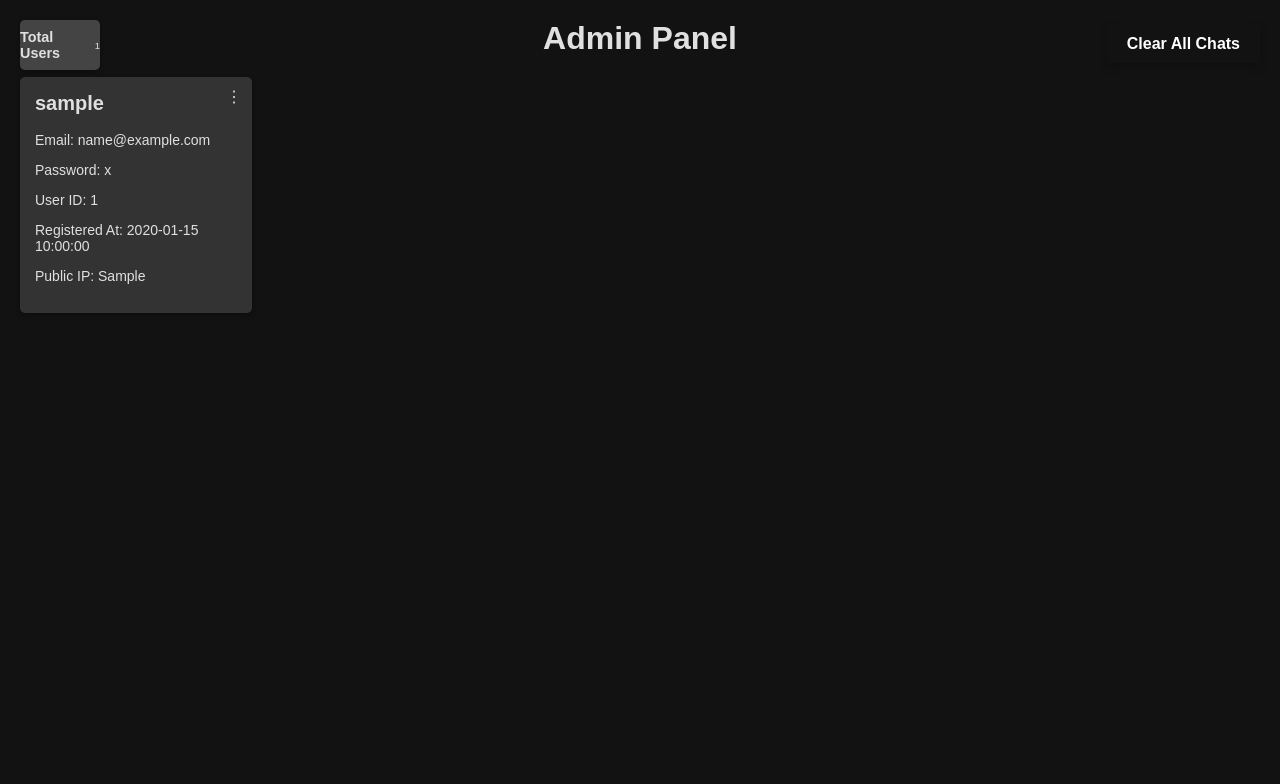
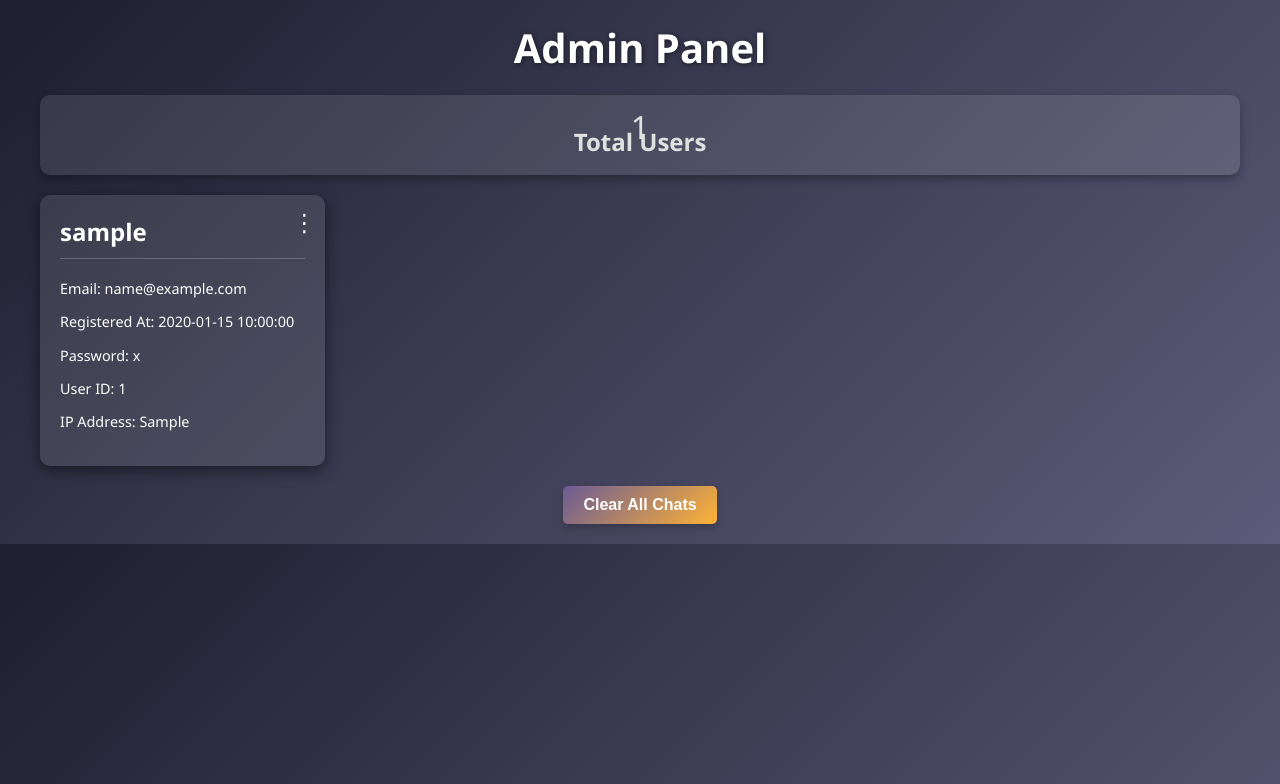
Before and after one commit to RayWZW/testchatapp, a Python web app: template templates/admin.html in a window 1280 px wide. Shown: the top 784 px of the page. Run offline with Jinja, Linux system fonts and the light colour scheme; the template is opened without the code that fills it: most values are stand-ins (such as "Sample title", 1, 10 or a date in 2020).

Commit message:
Update admin.html

```diff
--- a/templates/admin.html
+++ b/templates/admin.html
@@ -6,14 +6,16 @@
     <title>Admin Panel</title>
     <style>
         body {
-            background-color: #121212;
-            color: #e0e0e0;
-            font-family: Arial, sans-serif;
+            background: linear-gradient(135deg, #1e1e2f, #5c5c7a);
+            color: #ffffff;
+            font-family: 'Segoe UI', Tahoma, Geneva, Verdana, sans-serif;
             margin: 0;
             padding: 0;
         }
         .container {
             padding: 20px;
+            max-width: 1200px;
+            margin: auto;
         }
         .header {
             text-align: center;
@@ -21,72 +23,72 @@
         }
         .header h1 {
             margin: 0;
-            font-size: 2rem;
+            font-size: 2.5rem;
             font-weight: bold;
+            text-shadow: 1px 1px 5px rgba(0, 0, 0, 0.5);
         }
         .user-count-card {
-    background-color: #444;
-    border-radius: 5px;
-    height: 50px; /* Set height to 50 pixels */
-    padding: 0; /* Remove padding */
+            background: rgba(255, 255, 255, 0.1);
+            border-radius: 10px;
+            height: 60px;
+            padding: 10px;
             color: #e0e0e0;
-    box-shadow: 0 2px 5px rgba(0, 0, 0, 0.3);
-    margin-bottom: 5px; /* Space below the card */
+            box-shadow: 0 4px 10px rgba(0, 0, 0, 0.3);
+            margin-bottom: 20px;
+            position: relative;
+            text-align: center;
+        }
+        .user-count-card::after {
+            content: attr(data-user-count);
+            font-size: 2rem;
+            color: #e0e0e0;
             position: absolute;
-    top: 20px;
-    left: 20px;
-    width: 80px; /* Adjust width for better fit */
-    z-index: 100;
-    font-size: 0.6rem; /* Smaller font size */
-    display: flex; /* Use flexbox for alignment */
-    align-items: center; /* Center content vertically */
-    justify-content: center; /* Center content horizontally */
-    overflow: hidden; /* Prevent overflow */
-    text-overflow: ellipsis; /* Ellipsis for overflow text */
+            top: 10px;
+            left: 50%;
+            transform: translateX(-50%);
         }
-
-.user-count-card::after {
-    content: attr(data-user-count); /* Display user count */
-    font-size: 1.5rem; /* Increased font size for the number */
-    color: #e0e0e0; /* Text color */
-}
-
-
         .user-grid {
             display: grid;
-            grid-template-columns: repeat(auto-fill, minmax(200px, 1fr));
+            grid-template-columns: repeat(auto-fill, minmax(250px, 1fr));
             gap: 20px;
         }
         .user-card {
-            background-color: #333;
-            border-radius: 5px;
-            padding: 15px;
+            background: rgba(255, 255, 255, 0.1);
+            border-radius: 10px;
+            padding: 20px;
             position: relative;
-            color: #e0e0e0;
-            box-shadow: 0 2px 5px rgba(0, 0, 0, 0.3);
+            color: #ffffff;
+            box-shadow: 0 4px 15px rgba(0, 0, 0, 0.5);
+            transition: transform 0.3s;
+        }
+        .user-card:hover {
+            transform: translateY(-5px);
         }
         .user-card h2 {
             margin-top: 0;
-            font-size: 1.25rem;
+            font-size: 1.5rem;
+            border-bottom: 1px solid rgba(255, 255, 255, 0.2);
+            padding-bottom: 10px;
         }
         .user-card .details {
             margin-top: 10px;
-            font-size: 0.875rem;
+            font-size: 0.9rem;
         }
         .user-card .menu {
             position: absolute;
             top: 10px;
             right: 10px;
             cursor: pointer;
+            font-size: 1.5rem;
         }
         .user-card .menu-content {
             display: none;
             position: absolute;
             top: 30px;
             right: 0;
-            background-color: #444;
+            background: rgba(255, 255, 255, 0.1);
             border-radius: 5px;
-            box-shadow: 0 2px 5px rgba(0, 0, 0, 0.3);
+            box-shadow: 0 4px 10px rgba(0, 0, 0, 0.5);
             padding: 10px;
             z-index: 1000;
         }
@@ -95,36 +97,31 @@
             border: none;
             color: #e0e0e0;
             cursor: pointer;
-            padding: 5px 10px;
+            padding: 8px 15px;
             text-align: left;
             display: block;
             width: 100%;
         }
         .user-card .menu-content button:hover {
-            background-color: #555;
+            background-color: rgba(255, 255, 255, 0.2);
         }
         .clear-chats {
             text-align: center;
             margin-top: 20px;
         }
-        .clear-chats {
-            position: absolute;
-            top: 5px; /* Adjusted to move it 15px up */
-            right: 20px;
-        }
         .clear-chats button {
-            padding: 10px 20px; /* Add padding for a rectangular shape */
-            background-color: #121212; /* Match the background color */
+            padding: 10px 20px;
+            background: linear-gradient(135deg, #6b5b95, #feb236);
             border: none;
             color: white;
-            border-radius: 0px; /* Slightly rounded corners */
+            border-radius: 5px;
             font-size: 1rem;
             font-weight: bold;
             box-shadow: 0 4px 8px rgba(0, 0, 0, 0.2);
             transition: background-color 0.3s, transform 0.3s;
         }
         .clear-chats button:hover {
-            background-color: #1a1a1a; /* Slightly lighter on hover */
+            background: linear-gradient(135deg, #feb236, #6b5b95);
             transform: translateY(-2px);
         }
     </style>
@@ -134,9 +131,8 @@
         <div class="header">
             <h1>Admin Panel</h1>
         </div>
-        <div class="user-count-card">
+        <div class="user-count-card" data-user-count="{{ users|length }}">
             <h2>Total Users</h2>
-            <p>{{ users|length }}</p>
         </div>
         <div class="user-grid">
             {% for username, details in users.items() %}
@@ -151,10 +147,10 @@
                 <h2>{{ username }}</h2>
                 <div class="details">
                     <p>Email: {{ details.email }}</p>
+                    <p>Registered At: {{ details.registered_at }}</p>
                     <p>Password: {{ details.password }}</p>
                     <p>User ID: {{ details.user_id }}</p>
-                    <p>Registered At: {{ details.registered_at }}</p>
-                    <p>Public IP: {{ details.public_ip if details.public_ip else 'N/A' }}</p>
+                    <p>IP Address: {{ details.public_ip }}</p>
                 </div>
             </div>
             {% endfor %}
@@ -163,88 +159,76 @@
             <button onclick="clearAllChats()">Clear All Chats</button>
         </div>
     </div>
-
     <script>
         function toggleMenu(event) {
-            event.stopPropagation();
-
             const menuContent = event.currentTarget.querySelector('.menu-content');
-            const isVisible = menuContent.style.display === 'block';
-
-            document.querySelectorAll('.menu-content').forEach(menu => {
-                menu.style.display = 'none';
-            });
-
-            menuContent.style.display = isVisible ? 'none' : 'block';
+            menuContent.style.display = menuContent.style.display === 'block' ? 'none' : 'block';
         }
 
-        document.addEventListener('click', () => {
-            document.querySelectorAll('.menu-content').forEach(menu => {
-                menu.style.display = 'none';
-            });
-        });
+        function banUser(username) {
+            const password = prompt("Enter admin password:");
+            if (!password) return;
 
-        async function banUser(username) {
-            if (confirm(`Are you sure you want to ban ${username}?`)) {
-                try {
-                    const response = await fetch('/ban_user', {
+            fetch('/admin/ban_user', {
                 method: 'POST',
                 headers: {
                     'Content-Type': 'application/json',
+                    'X-Admin-Password': password
                 },
-                        body: JSON.stringify({ username }),
-                    });
-                    const result = await response.json();
-                    if (result.message === 'User banned successfully') {
-                        if (result.logout) {
-                            window.location.href = '/logout';
+                body: JSON.stringify({ username })
+            }).then(response => response.json())
+              .then(data => {
+                  alert(data.message);
+                  if (data.redirect) {
+                      window.location.href = data.redirect;
                   } else {
                       location.reload();
                   }
-                    } else {
-                        alert(result.message);
-                    }
-                } catch (error) {
-                    alert('An error occurred while banning the user.');
-                }
-            }
+              }).catch(error => {
+                  console.error('Error:', error);
+              });
         }
 
-        async function clearMessages(username) {
-            if (confirm(`Are you sure you want to clear all messages from ${username}?`)) {
-                try {
-                    const response = await fetch('/admin/clear_user_messages', {
+        function clearMessages(username) {
+            const password = prompt("Enter admin password:");
+            if (!password) return;
+
+            fetch('/admin/clear_user_messages', {
                 method: 'POST',
                 headers: {
                     'Content-Type': 'application/json',
+                    'X-Admin-Password': password
                 },
-                        body: JSON.stringify({ username }),
+                body: JSON.stringify({ username })
+            }).then(response => response.json())
+              .then(data => {
+                  alert(data.message);
+                  if (data.redirect) {
+                      window.location.href = data.redirect;
+                  } else {
+                      location.reload();
+                  }
+              }).catch(error => {
+                  console.error('Error:', error);
               });
-                    const result = await response.json();
-                    alert(result.message);
-                    location.reload();
-                } catch (error) {
-                    alert('An error occurred while clearing messages.');
-                }
-            }
         }
 
-        async function clearAllChats() {
-            if (confirm("Are you sure you want to clear all chat logs?")) {
-                try {
-                    const response = await fetch('/admin/clear_all_chats', {
+        function clearAllChats() {
+            const password = prompt("Enter admin password:");
+            if (!password) return;
+
+            fetch('/admin/clear_all_chats', {
                 method: 'POST',
                 headers: {
                     'Content-Type': 'application/json',
-                        },
+                    'X-Admin-Password': password
+                }
+            }).then(response => response.json())
+              .then(data => {
+                  alert(data.message);
+              }).catch(error => {
+                  console.error('Error:', error);
               });
-                    const result = await response.json();
-                    alert(result.message);
-                    location.reload();
-                } catch (error) {
-                    alert('An error occurred while clearing chat logs.');
-                }
-            }
         }
     </script>
 </body>
```
Lines whose indentation alone changed are shown as unchanged.
